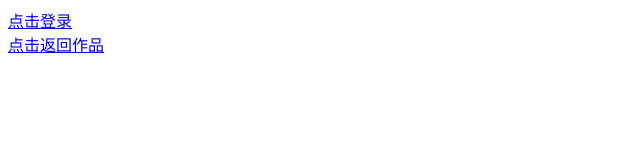
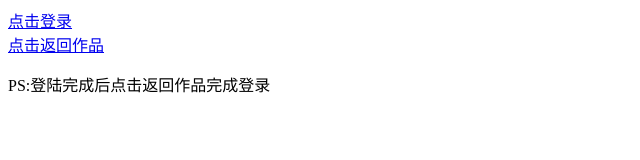
Before and after one commit to lb0012013/lb0012013.github.io, a plain HTML site: page index.html in a window 1280 px wide. Shown: the whole page, without its empty margins (0-640 px from the left). Drawn offline with Linux system fonts and the light colour scheme.

Commit message:
Update index.html

```diff
--- a/index.html
+++ b/index.html
@@ -1 +1 @@
-<a href="https://shequ.codemao.cn/mobile/login">点击登录</a> <br> <a href="https://coco.codemao.cn/editor/player/262588510?channel=h5">点击返回作品</a>
+<a href="https://shequ.codemao.cn/mobile/login">点击登录</a> <br> <a href="https://coco.codemao.cn/editor/player/262588510?channel=h5">点击返回作品</a> <br> <p> PS:登陆完成后点击返回作品完成登录
```
